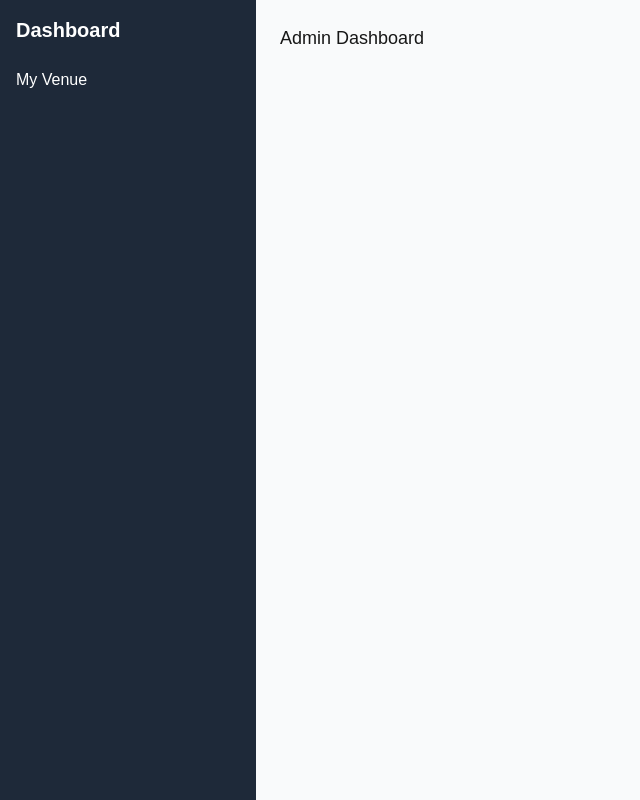
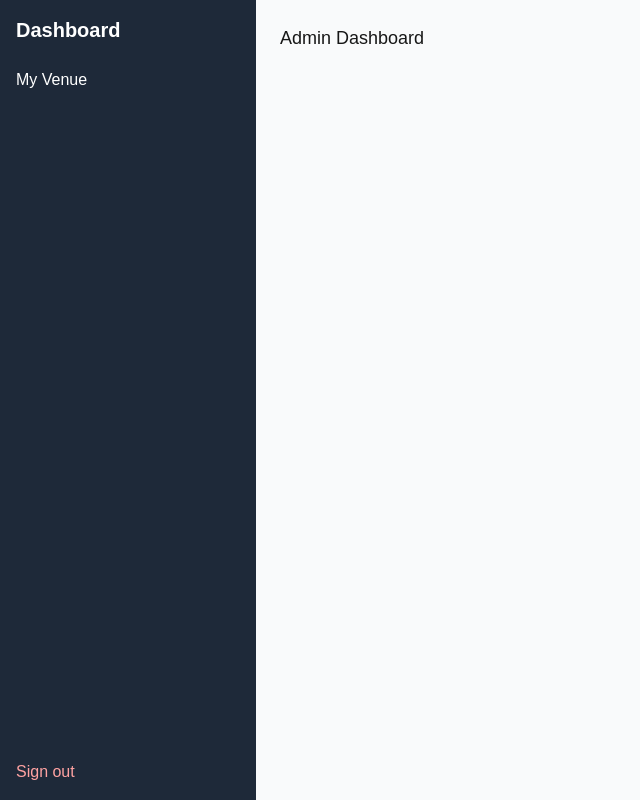
Before and after one commit to Rawa08/v-dashboard, a Next.js app: page /dashboard/admin in a window 1280 px wide. Shown: the whole page, without its empty margins (0-640 px from the left). Built offline with nearby package versions, Linux system fonts and the light colour scheme; no server answers; sample sign-in values are in the browser's storage.

Commit message:
feat: add sign out button to Dashboard layout

```diff
--- a/src/components/DashboardLayout.tsx
+++ b/src/components/DashboardLayout.tsx
@@ -1,34 +1,44 @@
 'use client';
 
+import { useRouter } from 'next/navigation';
 import { useAuth } from '@/context/AuthContext';
+import { auth } from '@/lib/firebase';
+import { signOut } from 'firebase/auth';
 import Link from 'next/link';
 
 export default function DashboardLayout({ children }: { children: React.ReactNode }) {
   const { isAdmin } = useAuth();
+  const { push } = useRouter();
+
+  const handleSignOut = () => {
+    signOut(auth).then(() => push('/signIn'));
+  };
 
   return (
     <div className="min-h-screen flex">
-      <aside className="w-64 bg-gray-800 text-white p-4">
+      <aside className="w-64 bg-gray-800 text-white p-4 flex flex-col justify-between">
+        <div>
           <h1 className="text-xl font-bold mb-6">Dashboard</h1>
           <nav className="flex flex-col space-y-2">
             {isAdmin ? (
               <>
-              <Link href="/dashboard/admin" className="hover:underline">
-                Admin
-              </Link>
-              <Link href="/dashboard/admin/users" className="hover:underline">
-                Users
-              </Link>
-              <Link href="/dashboard/admin/venues" className="hover:underline">
-                Venues
-              </Link>
+                <Link href="/dashboard/admin" className="hover:underline">Admin</Link>
+                <Link href="/dashboard/admin/users" className="hover:underline">Users</Link>
+                <Link href="/dashboard/admin/venues" className="hover:underline">Venues</Link>
               </>
             ) : (
-            <Link href="/dashboard/venue" className="hover:underline">
-              My Venue
-            </Link>
+              <Link href="/dashboard/venue" className="hover:underline">My Venue</Link>
             )}
           </nav>
+        </div>
+
+        <button
+          onClick={handleSignOut}
+          className="mt-6 text-left text-red-300 hover:text-red-500 hover:underline cursor-pointer"
+          aria-label="Sign out"
+        >
+          Sign out
+        </button>
       </aside>
 
       <main className="flex-1 p-6 bg-gray-50">{children}</main>
```
Lines whose indentation alone changed are shown as unchanged.
